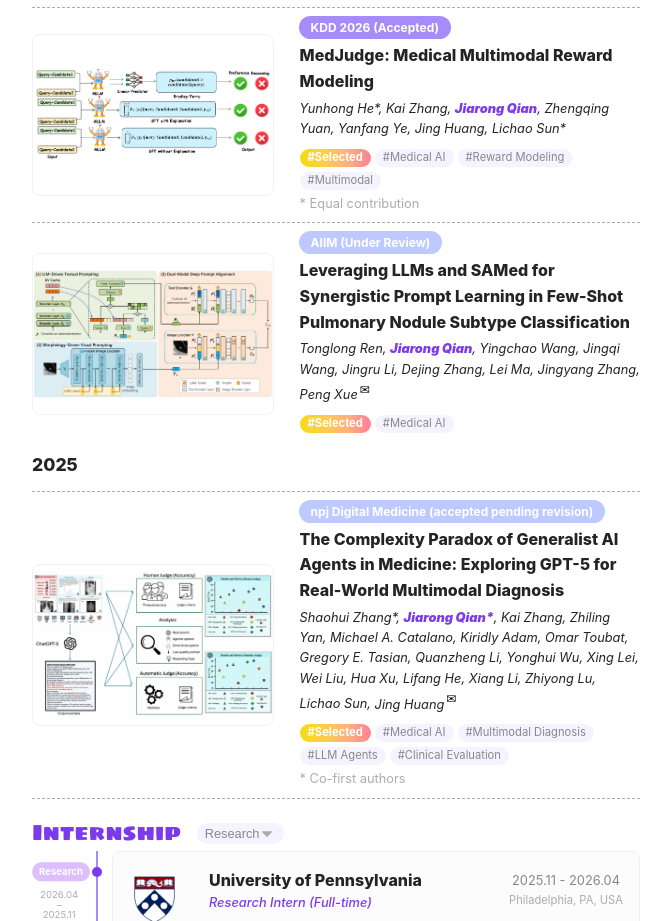
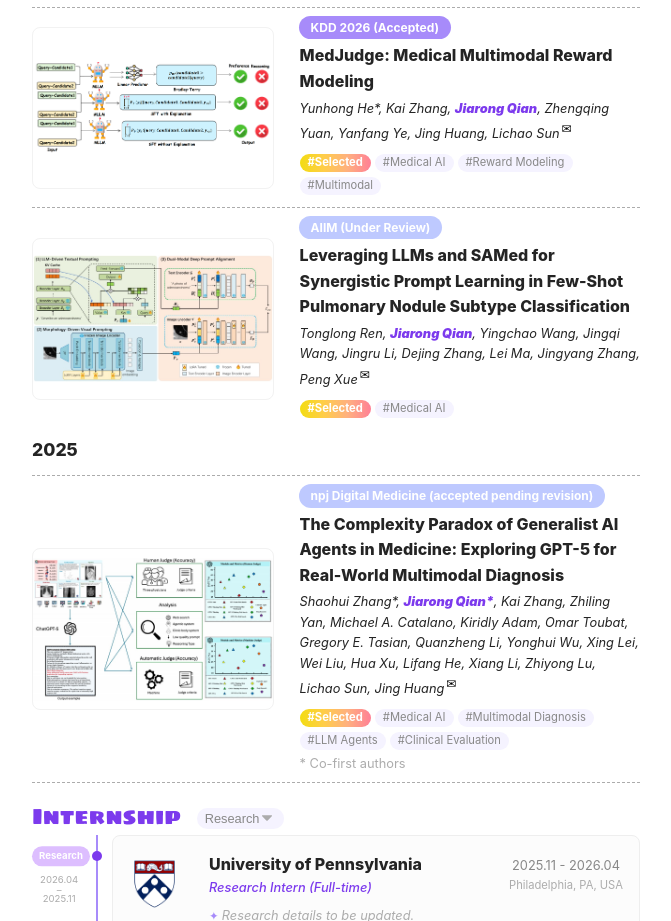
Before and after one commit to JiarongQian/JiarongQian_Page, a React (Vite) app: page / in a window 1280 px wide. Shown: the part 840-1761 px from the top of the page, without its empty margins (480-1151 px from the left). Built offline with nearby package versions, Linux system fonts and the light colour scheme.

Commit message:
Fix MedJudge authors: keep * on Yunhong He, ✉ on Lichao Sun only.
Co-authored-by: Cursor <cursoragent@cursor.com>

```diff
--- a/src/components/Publications.jsx
+++ b/src/components/Publications.jsx
@@ -93,13 +93,13 @@ const publications = [
             { name: "Zhengqing Yuan" },
             { name: "Yanfang Ye" },
             { name: "Jing Huang" },
-            { name: "Lichao Sun", role: "first" },
+            { name: "Lichao Sun", role: "corresponding" },
         ],
         venues: [
             { name: "KDD 2026 (Accepted)", type: "conference" },
         ],
         links: {
-            msg: "* Equal contribution",
+            msg: "",
         },
         image: medjudge_img,
         tags: ["Selected", "Medical AI", "Reward Modeling", "Multimodal"],
```
